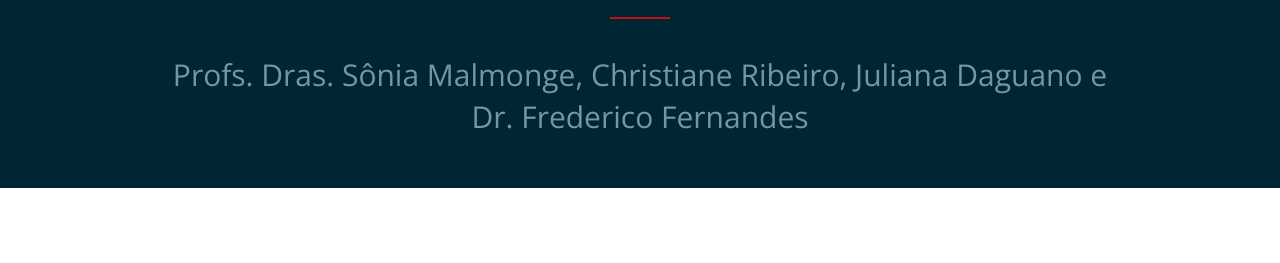
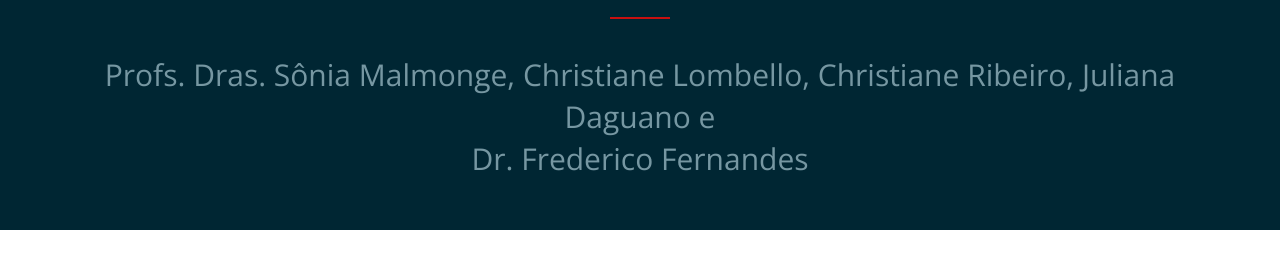
Before and after one commit to ufabc-ebm/ufabc-ebm.github.io, a plain HTML site: page Biomateriais.html in a window 1280 px wide. Shown: the part 169-432 px from the top of the page. Drawn offline with nearby package versions, Linux system fonts and the light colour scheme; files whose address does not match are found by name.

Commit message:
Adicionando nome da Lombello.

```diff
--- a/Biomateriais.html
+++ b/Biomateriais.html
@@ -21,7 +21,7 @@
 					<hr class="break-small background-primary break-center">
 
 					<p class="margin-bottom-20 text-center text-size-30">
-						Profs. Dras. Sônia Malmonge, Christiane Ribeiro, Juliana Daguano e
+						Profs. Dras. Sônia Malmonge, Christiane Lombello, Christiane Ribeiro, Juliana Daguano e
 						<br>
 						Dr. Frederico Fernandes
 					</p>
```
